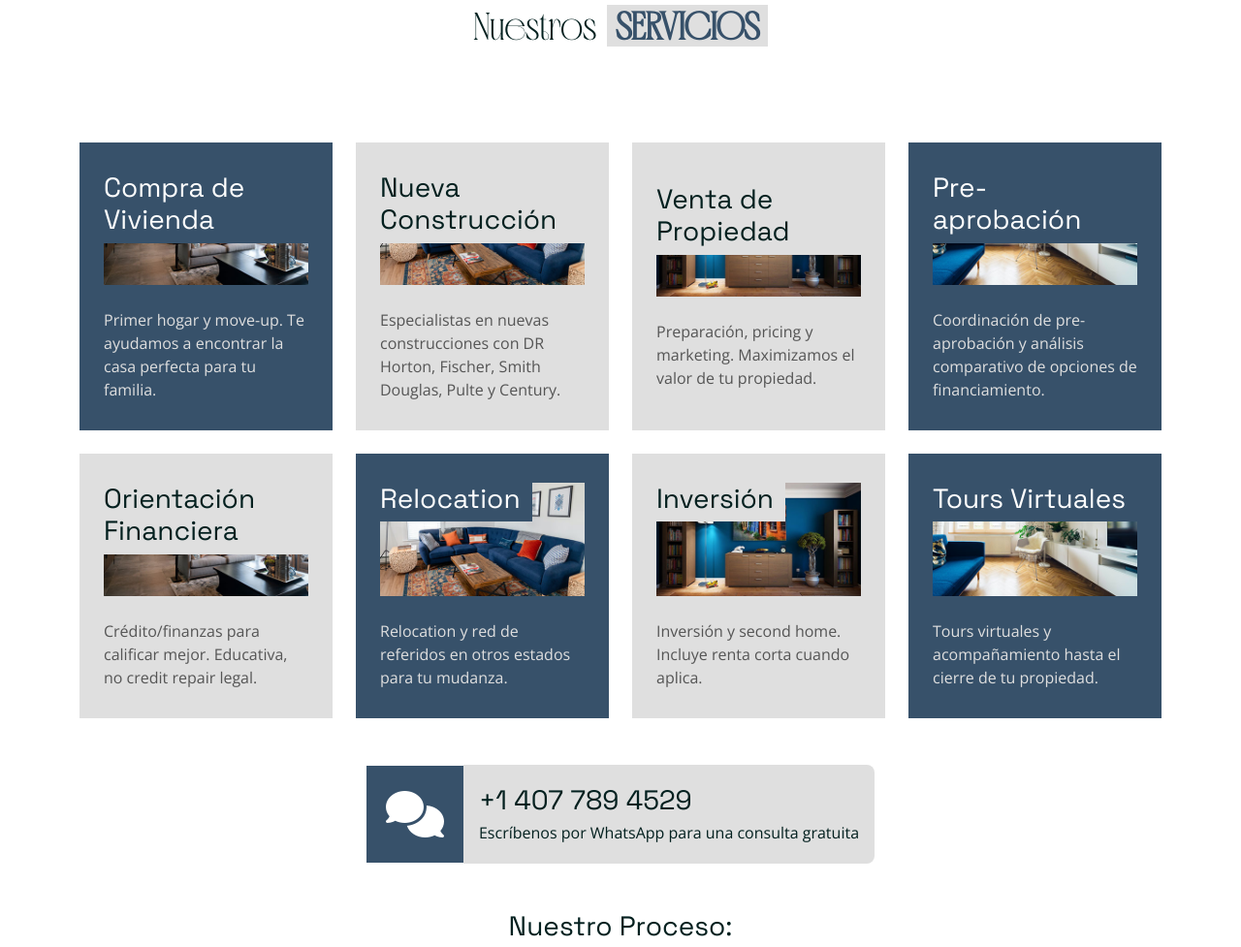
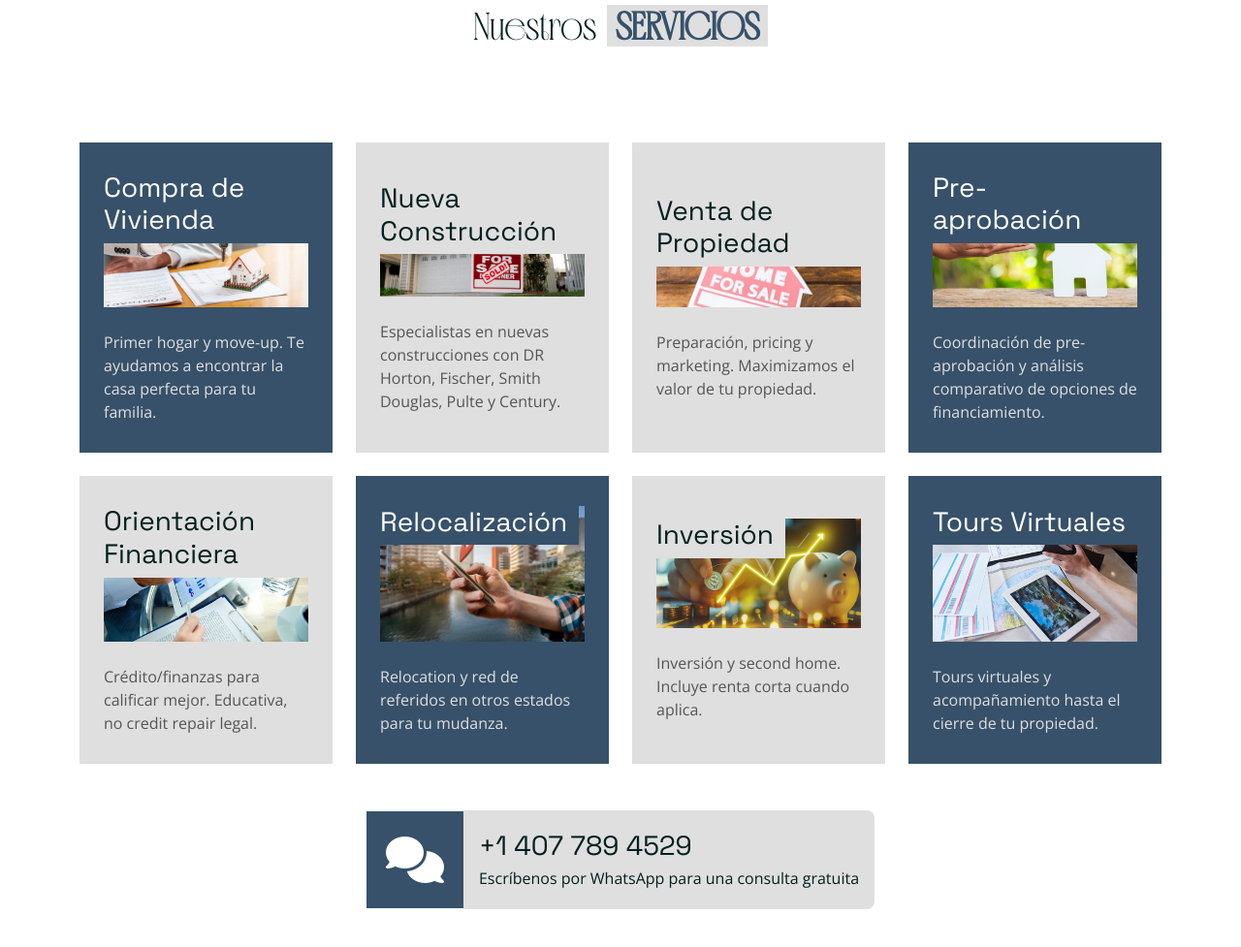
Before and after one commit to arrietarodolfo/germanrealtor, a plain HTML site: page index.html in a window 1280 px wide. Shown: the part 2830-3807 px from the top of the page at 97% size. Drawn offline with nearby package versions, Linux system fonts and the light colour scheme; a web font is replaced by a local one.

Commit message:
version entregable 3.1

```diff
--- a/index.html
+++ b/index.html
@@ -491,7 +491,7 @@
                 <div class="col-md-6 col-lg-3 wow fadeIn" data-wow-delay="0.1s">
                             <div class="service-item h-100 d-flex flex-column justify-content-center bg-primary">
                         <div class="service-img position-relative mb-4">
-                                    <img class="img-fluid w-100" src="img/service-1.jpg" alt="">
+                                    <img class="img-fluid w-100" src="img/service-11.jpg" alt="">
                                     <h3>Compra de Vivienda</h3>
                             </div>
                         <p class="mb-0">Primer hogar y move-up. Te ayudamos a encontrar la casa perfecta para tu familia.</p>
@@ -500,7 +500,7 @@
                 <div class="col-md-6 col-lg-3 wow fadeIn" data-wow-delay="0.2s">
                             <div class="service-item h-100 d-flex flex-column justify-content-center bg-light">
                         <div class="service-img position-relative mb-4">
-                                    <img class="img-fluid w-100" src="img/service-2.jpg" alt="">
+                                    <img class="img-fluid w-100" src="img/service-22.jpg" alt="">
                             <h3>Nueva Construcción</h3>
                             </div>
                         <p class="mb-0">Especialistas en nuevas construcciones con DR Horton, Fischer, Smith Douglas, Pulte y Century.</p>
@@ -509,7 +509,7 @@
                 <div class="col-md-6 col-lg-3 wow fadeIn" data-wow-delay="0.3s">
                             <div class="service-item h-100 d-flex flex-column justify-content-center bg-light">
                         <div class="service-img position-relative mb-4">
-                                    <img class="img-fluid w-100" src="img/service-3.jpg" alt="">
+                                    <img class="img-fluid w-100" src="img/service-33.jpg" alt="">
                             <h3>Venta de Propiedad</h3>
                             </div>
                         <p class="mb-0">Preparación, pricing y marketing. Maximizamos el valor de tu propiedad.</p>
@@ -518,7 +518,7 @@
                 <div class="col-md-6 col-lg-3 wow fadeIn" data-wow-delay="0.4s">
                             <div class="service-item h-100 d-flex flex-column justify-content-center bg-primary">
                         <div class="service-img position-relative mb-4">
-                                    <img class="img-fluid w-100" src="img/service-4.jpg" alt="">
+                                    <img class="img-fluid w-100" src="img/service-44.jpg" alt="">
                             <h3>Pre-aprobación</h3>
                             </div>
                         <p class="mb-0">Coordinación de pre-aprobación y análisis comparativo de opciones de financiamiento.
@@ -528,7 +528,7 @@
                 <div class="col-md-6 col-lg-3 wow fadeIn" data-wow-delay="0.5s">
                     <div class="service-item h-100 d-flex flex-column justify-content-center bg-light">
                         <div class="service-img position-relative mb-4">
-                            <img class="img-fluid w-100" src="img/service-1.jpg" alt="">
+                            <img class="img-fluid w-100" src="img/service-55.jpg" alt="">
                             <h3>Orientación Financiera</h3>
                 </div>
                         <p class="mb-0">Crédito/finanzas para calificar mejor. Educativa, no credit repair legal.</p>
@@ -537,8 +537,8 @@
                 <div class="col-md-6 col-lg-3 wow fadeIn" data-wow-delay="0.6s">
                     <div class="service-item h-100 d-flex flex-column justify-content-center bg-primary">
                         <div class="service-img position-relative mb-4">
-                            <img class="img-fluid w-100" src="img/service-2.jpg" alt="">
-                            <h3>Relocation</h3>
+                            <img class="img-fluid w-100" src="img/service-66.jpg" alt="">
+                            <h3>Relocalización</h3>
     </div>
                         <p class="mb-0">Relocation y red de referidos en otros estados para tu mudanza.</p>
                     </div>
@@ -546,7 +546,7 @@
                 <div class="col-md-6 col-lg-3 wow fadeIn" data-wow-delay="0.7s">
                     <div class="service-item h-100 d-flex flex-column justify-content-center bg-light">
                         <div class="service-img position-relative mb-4">
-                            <img class="img-fluid w-100" src="img/service-3.jpg" alt="">
+                            <img class="img-fluid w-100" src="img/service-77.jpg" alt="">
                             <h3>Inversión</h3>
                             </div>
                         <p class="mb-0">Inversión y second home. Incluye renta corta cuando aplica.</p>
@@ -555,7 +555,7 @@
                 <div class="col-md-6 col-lg-3 wow fadeIn" data-wow-delay="0.8s">
                     <div class="service-item h-100 d-flex flex-column justify-content-center bg-primary">
                         <div class="service-img position-relative mb-4">
-                            <img class="img-fluid w-100" src="img/service-4.jpg" alt="">
+                            <img class="img-fluid w-100" src="img/service-88.jpg" alt="">
                             <h3>Tours Virtuales</h3>
                         </div>
                         <p class="mb-0">Tours virtuales y acompañamiento hasta el cierre de tu propiedad.</p>
```
Also changed, not shown: img/service-11.jpg (added), img/service-22.jpg (added), img/service-33.jpg (added), img/service-44.jpg (added), img/service-55.jpg (added), img/service-66.jpg (added), img/service-77.jpg (added), img/service-88.jpg (added).
